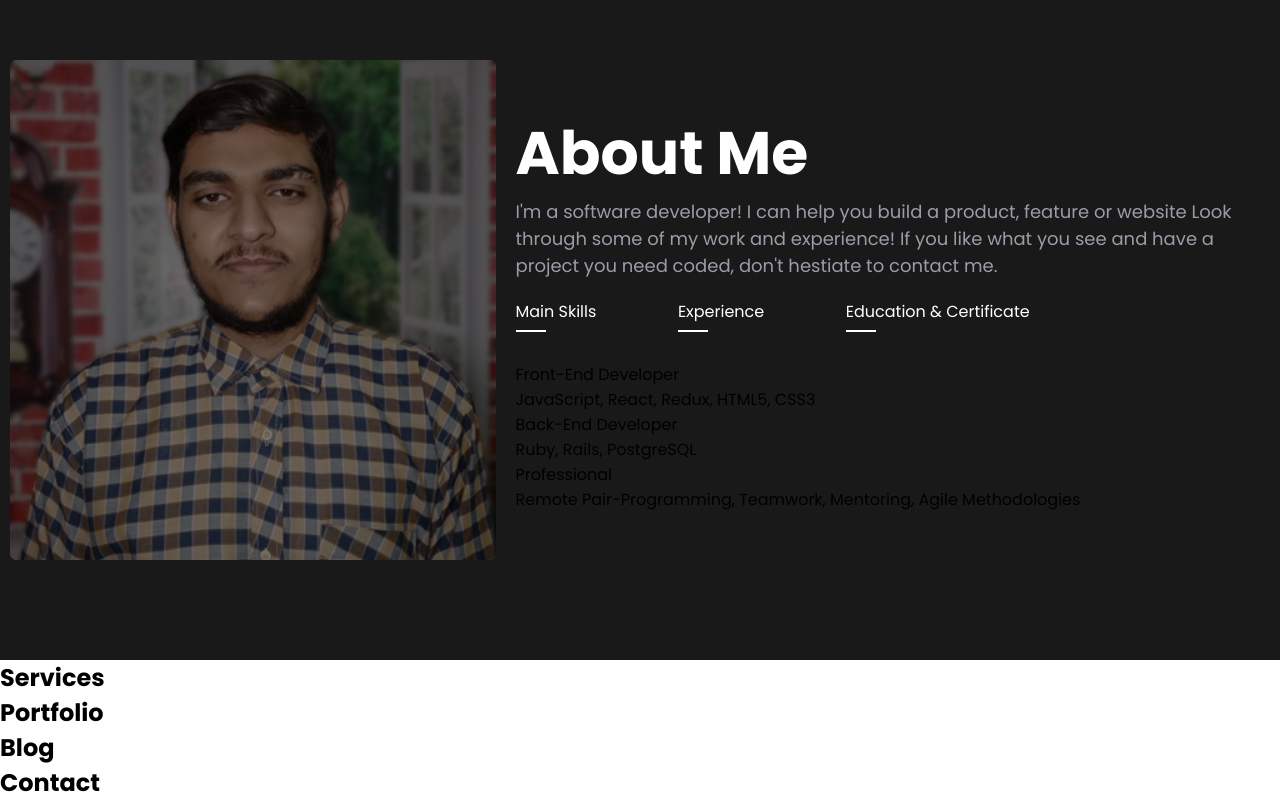
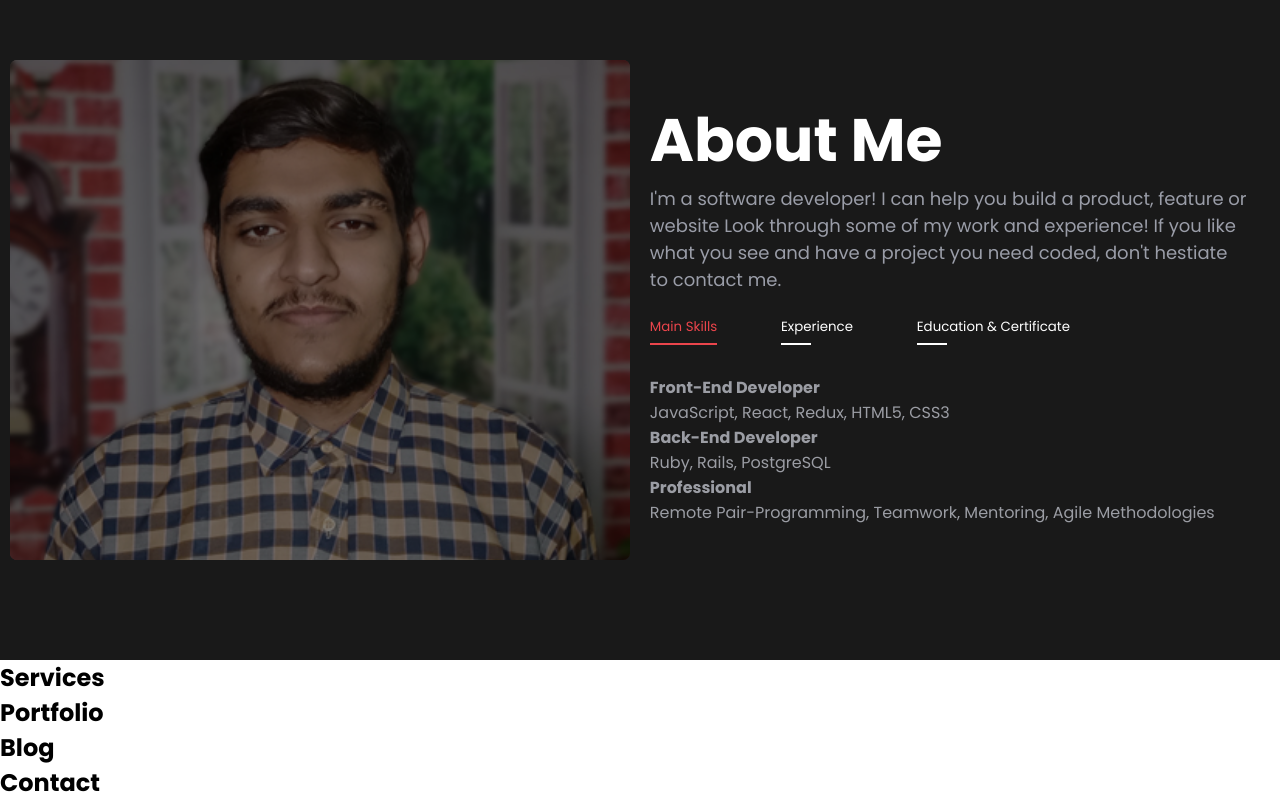
Before and after one commit to HAMMAS-SALEEM/Portfolio-React, a React (Create React App) app: page / in a window 1280 px wide. Shown: the part 605-1405 px from the top of the page. Built offline with nearby package versions, Linux system fonts and the light colour scheme.

Commit message:
:art: Almost done with about me section

```diff
--- a/src/components/AboutDetails.js
+++ b/src/components/AboutDetails.js
@@ -1,84 +1,41 @@
-import React from 'react';
+import React, { useState } from 'react';
 import '../stylesheets/aboutdetails.css';
+import { aboutDetails, aboutLinks } from './AboutSectionData';
 
 const AboutDetails = () => {
-  const links = [
-    { id: 1, link: 'Main Skills' },
-    { id: 2, link: 'Experience' },
-    { id: 3, link: 'Education & Certificate' },
-  ];
+  const [view, setView] = useState(0);
+  const handleLink = (index) => {
+    setView(index);
+  };
 
-  const details = [
-    [
-      {
-        title: 'Front-End Developer',
-        extraTitle: '',
-        description: 'JavaScript, React, Redux, HTML5, CSS3',
-      },
-      {
-        title: 'Back-End Developer',
-        extraTitle: '',
-        description: 'Ruby, Rails, PostgreSQL',
-      },
-      {
-        title: 'Professional',
-        extraTitle: '',
-        description: 'Remote Pair-Programming, Teamwork, Mentoring, Agile Methodologies',
-      },
-    ],
-    [
-      {
-        title: 'Technical Support Specialist (Project Reviewer)',
-        extraTitle: ' - Microverse',
-        description: 'June 2022 - Current',
-      },
-      {
-        title: 'Full Stack Web Developer',
-        extraTitle: ' - Self Employed',
-        description: 'November 2021 - Current',
-      },
-      {
-        title: 'SQL Developer',
-        extraTitle: ' - Synegic Professionals',
-        description: 'April 2021 - October 2021',
-      },
-    ],
-    [
-      {
-        title: 'Remote Full Stack Web Development Program, Full-Time',
-        extraTitle: ' - Microverse',
-        description: '2022',
-      },
-      {
-        title: 'BS(Hons.) Computer Science, Full-Time',
-        extraTitle: ' - GCUF',
-        description: '2021',
-      },
-    ],
-  ];
+  const handleActiveLink = (index) => (
+    index === view ? 'about-details-navlink active' : 'about-details-navlink'
+  );
   return (
     <>
       <ul className="about-details-navbar">
         {
-          links.map((link) => (
-            <li key={link.id} className="about-details-navlink">
+            aboutLinks.map((link, index) => (
+              <li key={link.id}>
+                <button onClick={(e) => handleLink(e.target.id)} id={index} className={handleActiveLink(index)} type="button">
                   {link.link}
                   <br />
                   <div className="about-navlink-border"> </div>
+                </button>
               </li>
             ))
           }
       </ul>
       <ul>
         {
-          details[0].map((detail) => (
-            <li key={new Date().getTime().toString()}>
+            aboutDetails[view].map((detail) => (
+              <li key={detail.id}>
                 <ul>
-                <li>
+                  <li className="about-me-skills-title">
                     {detail.title}
-                  <span>{detail.extraTitle}</span>
+                    <span className="about-me-skills-extra-title">{detail.extraTitle}</span>
                   </li>
-                <li>{detail.description}</li>
+                  <li className="about-me-skills-description">{detail.description}</li>
                 </ul>
               </li>
             ))
@@ -87,5 +44,4 @@ const AboutDetails = () => {
     </>
   );
 };
-
 export default AboutDetails;
--- /dev/null
+++ b/src/components/AboutSectionData.js
@@ -0,0 +1,64 @@
+export const aboutLinks = [
+  { id: 1, link: 'Main Skills' },
+  { id: 2, link: 'Experience' },
+  { id: 3, link: 'Education & Certificate' },
+];
+
+export const aboutDetails = [
+  [
+    {
+      id: 1,
+      title: 'Front-End Developer',
+      extraTitle: '',
+      description: 'JavaScript, React, Redux, HTML5, CSS3',
+    },
+    {
+      id: 2,
+      title: 'Back-End Developer',
+      extraTitle: '',
+      description: 'Ruby, Rails, PostgreSQL',
+    },
+    {
+      id: 3,
+      title: 'Professional',
+      extraTitle: '',
+      description: 'Remote Pair-Programming, Teamwork, Mentoring, Agile Methodologies',
+    },
+  ],
+  [
+    {
+      id: 1,
+      title: 'Technical Support Specialist (Project Reviewer)',
+      extraTitle: ' - Microverse',
+      description: 'June 2022 - Current',
+    },
+    {
+      id: 2,
+      title: 'Full Stack Web Developer',
+      extraTitle: ' - Self Employed',
+      description: 'November 2021 - Current',
+    },
+    {
+      id: 3,
+      title: 'SQL Developer',
+      extraTitle: ' - Synegic Professionals',
+      description: 'April 2021 - October 2021',
+    },
+  ],
+  [
+    {
+      id: 1,
+      title: 'Remote Full Stack Web Development Program, Full-Time',
+      extraTitle: ' - Microverse',
+      description: '2022',
+    },
+    {
+      id: 2,
+      title: 'BS(Hons.) Computer Science, Full-Time',
+      extraTitle: ' - GCUF',
+      description: '2021',
+    },
+  ],
+];
+
+export default 'Working';
--- a/src/stylesheets/about.css
+++ b/src/stylesheets/about.css
@@ -35,6 +35,12 @@
   color: rgba(198, 201, 216, 0.75);
 }
 
+@media screen and (max-width: 530px) {
+  .about-me-picture {
+    background-position: center;
+  }
+}
+
 @media screen and (min-width: 768px) {
   .about-me-section {
     display: flex;
@@ -51,6 +57,7 @@
     display: flex;
     flex-direction: column;
     justify-content: center;
+    width: 100%;
   }
 
   .about-me-title {
--- a/src/stylesheets/aboutdetails.css
+++ b/src/stylesheets/aboutdetails.css
@@ -6,9 +6,12 @@
 }
 
 .about-details-navlink {
+  padding-bottom: 10px;
+  cursor: pointer;
+  background: none;
+  outline: none;
+  border: none;
   color: white;
-  cursor: pointer;
-  padding-bottom: 10px;
 }
 
 .about-navlink-border {
@@ -18,19 +21,40 @@
   margin-top: 6px;
 }
 
-.about-details-navlink:hover {
+.about-details-navlink:hover,
+.about-details-navlink-button:hover {
   color: rgb(235, 69, 76);
 }
 
+.about-details-navlink:hover,
 .about-details-navlink,
-.about-details-navlink:hover,
 .about-navlink-border,
 .about-details-navlink:hover .about-navlink-border {
   transition: all 250ms ease-in-out;
 }
 
 .about-details-navlink:hover .about-navlink-border,
-.about-navlink-border-active {
+.about-details-navlink.active .about-navlink-border {
   border: 1px solid rgb(235, 69, 76);
   width: 100%;
 }
+
+.about-details-navlink.active {
+  color: rgb(235, 69, 76);
+}
+
+.about-me-skills-title {
+  color: rgb(155, 157, 164);
+  font-weight: 700;
+}
+
+.about-me-skills-extra-title {
+  font-weight: 400;
+}
+
+.about-me-skills-title,
+.about-me-skills-extra-title,
+.about-me-skills-description {
+  font-size: 16px;
+  color: rgb(155, 157, 164);
+}
```
Lines whose indentation alone changed are shown as unchanged.
